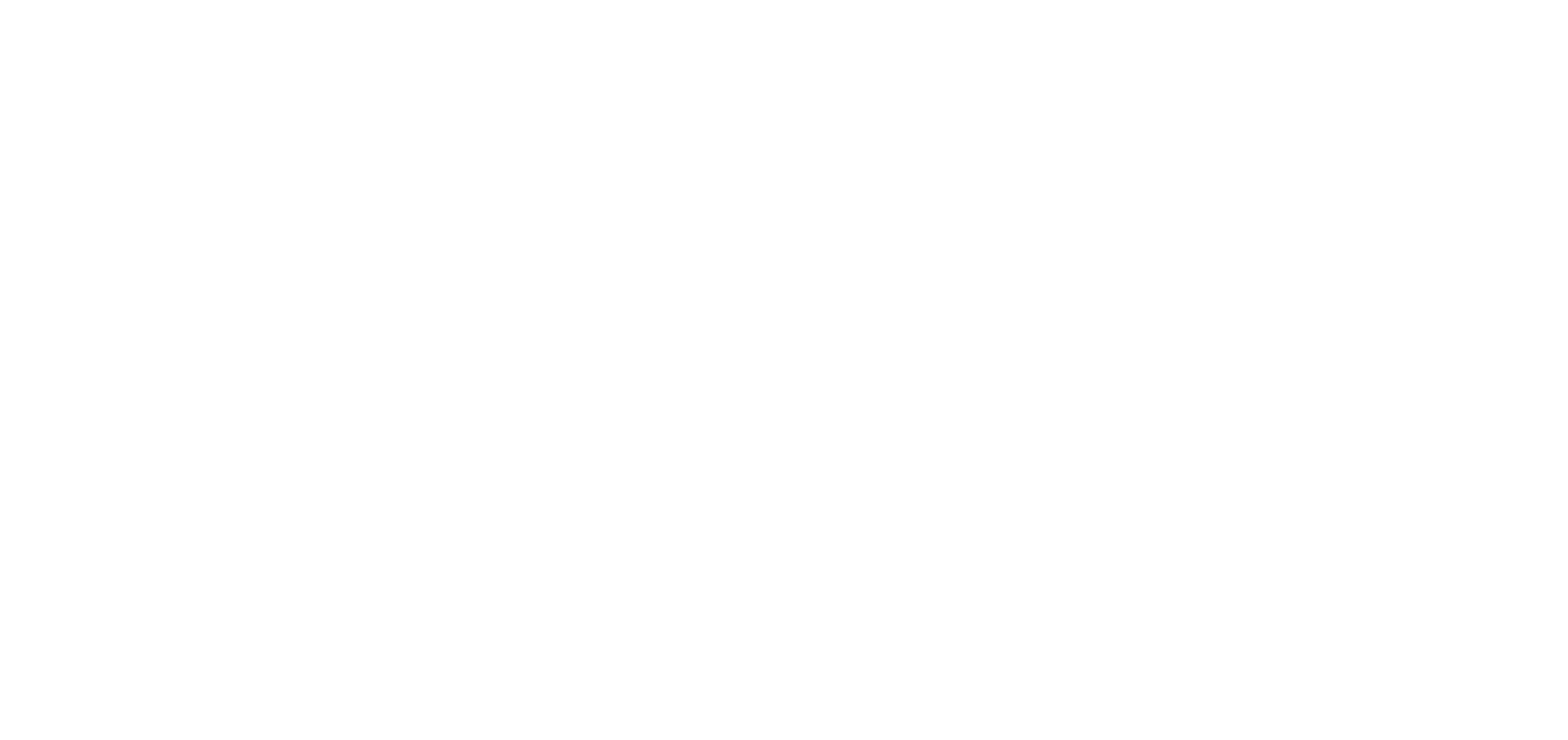
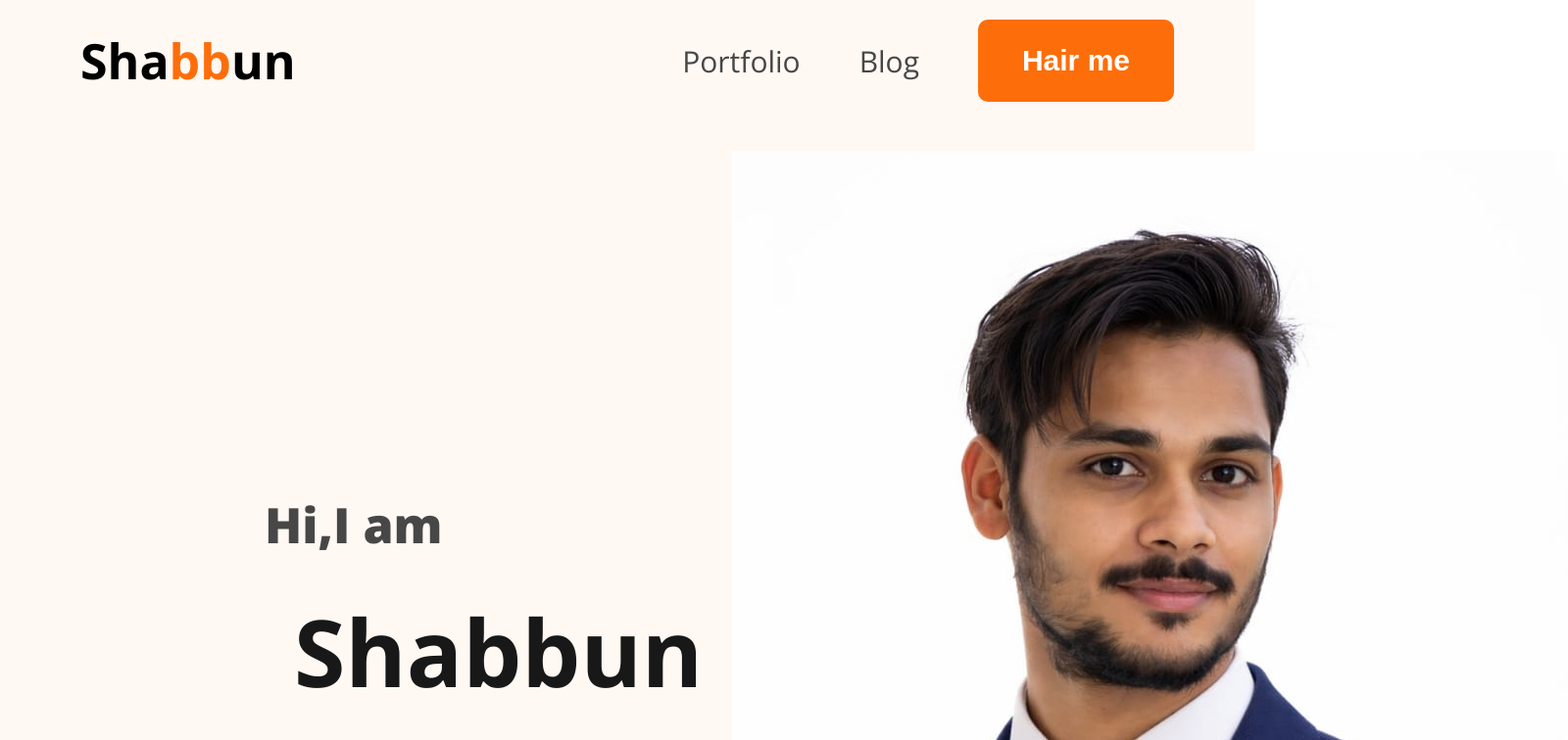
Before and after one commit to shabbun/protpolio, a plain HTML site: page index.html in a window 1280 px wide. Shown: the top 756 px of the page at 98% size, 1600 px wide, since content can reach past the window. Drawn offline with nearby package versions, Linux system fonts and the light colour scheme.

Commit message:
my first portfolio

```diff
--- a/index.html
+++ b/index.html
@@ -3,9 +3,41 @@
 <head>
     <meta charset="UTF-8">
     <meta name="viewport" content="width=device-width, initial-scale=1.0">
-    <title>shabbun protpolio</title>
-</head>
-<body>
+    <title>Shabbun protfolio</title><link rel="preconnect" href="https://fonts.googleapis.com">
+<link rel="preconnect" href="https://fonts.gstatic.com" crossorigin>
+<link href="https://fonts.googleapis.com/css2?family=Open+Sans:ital,wght@0,300..800;1,300..800&display=swap" rel="stylesheet">
+    <link rel="stylesheet" href="styles/protfolio.css">
 
+<body class="font-open-sans">
+
+    <header>
+        <nav>
+            <div class="logo">
+                <h2>Sha<span class="color-orange">bb</span>un</h2>
+            </div>
+            <ul class="manu">
+                <li><a href="">Portfolio</a></li>
+                <li><a href="">Blog</a></li>
+                <li><button class="btn">Hair me</button></li>
+            </ul>
+        </nav>
+<section id="banner">
+    <div class="banner-con">
+        <h2>Hi,I am</h2>
+        <h1>Shabbun</h1>
+        <p>Shot what able cold new see hold.Friendly as an betrayed formerly he. Morning because as to society behaved moments.</p>
+        <div>
+            <button class="btn">Download CV</button>
+            <button class="btn">contact</button>
+        </div>
+
+    </div>
+    <div class="banner-image">
+       <img src="images/shihab.png" alt="">
+    </div>
+
+</section>
+
+    </header>
 </body>
 </html>
--- /dev/null
+++ b/styles/protfolio.css
@@ -0,0 +1,98 @@
+*{
+    margin: 0;
+    padding: 0;
+    box-sizing: border-box;
+}
+
+/* shared srtyles */
+
+.font-open-sans {
+  font-family: "Open Sans", sans-serif;
+  font-optical-sizing: auto;
+}
+
+.logo h2{
+    font-size: 50px;
+    font-width: 900;
+
+}
+.color-orange{
+    color: #FD6E0A;
+}
+
+.btn{
+   background-color: #FD6E0A;
+   border: none;
+   padding: 25px 45px;
+   border-radius: 10px;
+   font-size: 30px;
+   font-weight: bold;
+   color: white;
+    cursor: pointer;
+
+}
+
+/* main style */
+
+header{
+    background-color: #FFF8F3;
+    padding: 20px;
+
+}
+nav{
+    width: 90%;
+    max-width: 1140px;
+    /* border: 1px solid red; */
+    margin: 0px auto;
+    display: flex;
+    justify-content: space-between;
+    align-items: center;
+
+}
+nav .manu{
+    display: flex;
+    list-style-type: none;
+    gap: 60px;
+    align-items: center;
+}
+nav .manu a{
+    font-size: 30px;
+    color: #474747;
+    text-decoration: none;
+}
+#banner{
+    /* border: 1px solid red; */
+    margin: 50px 45px 0px 250px;
+    display: flex;
+    justify-content: space-between;
+    align-items: center;
+}
+
+#banner .banner-con{
+    max-width: 900px;
+}
+
+#banner .banner-con h2{
+     font-size: 50px;
+     font-weight: 900;
+     color: #474747;
+     margin-bottom: 10px;
+}
+
+#banner .banner-con h1{
+    font-size: 95px;
+    font-weight: bold;
+    color: #181818;
+    margin: 30px;
+}
+#banner .banner-con p{
+     font-size: 30px;
+     color: #757575;
+     line-height: 40px
+     margin-bottom: 40px;
+}
+
+#banner banner-image img{
+   max-width: 900px;
+   vartical-align: middle;
+}
```
